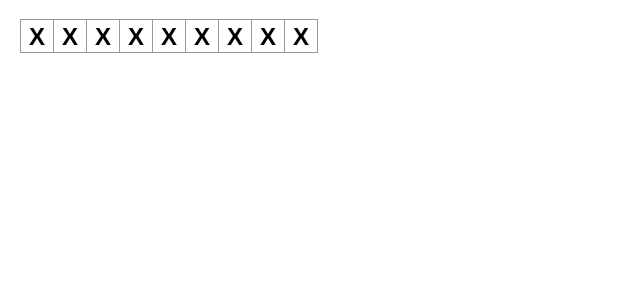
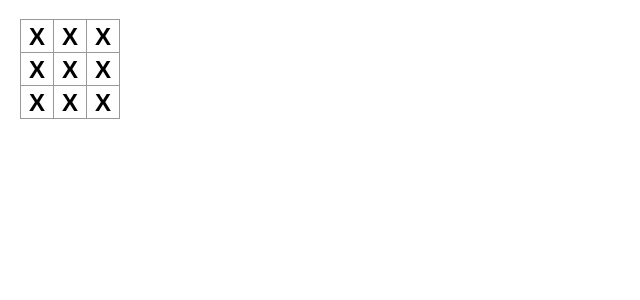
Before and after one commit to hmarissa/my-react-app, a React (Vite) app: page / in a window 1280 px wide. Shown: the top 300 px of the page, without its empty margins (0-640 px from the left). Built offline with nearby package versions, Linux system fonts and the light colour scheme.

Commit message:
board created

```diff
--- a/src/App.jsx
+++ b/src/App.jsx
@@ -1,17 +1,17 @@
-export default function Square() {
+export default function Board() {
   return(
     <>
-    <div class="row">
+    <div class="board-row">
     <button className="square">X</button>
     <button className="square">X</button>
     <button className="square">X</button>
     </div>
-    <div class="row">
+    <div class="board-row">
     <button className="square">X</button>
     <button className="square">X</button>
     <button className="square">X</button>
     </div>
-    <div class="row">
+    <div class="board-row">
     <button className="square">X</button>
     <button className="square">X</button>
     <button className="square">X</button>
```
